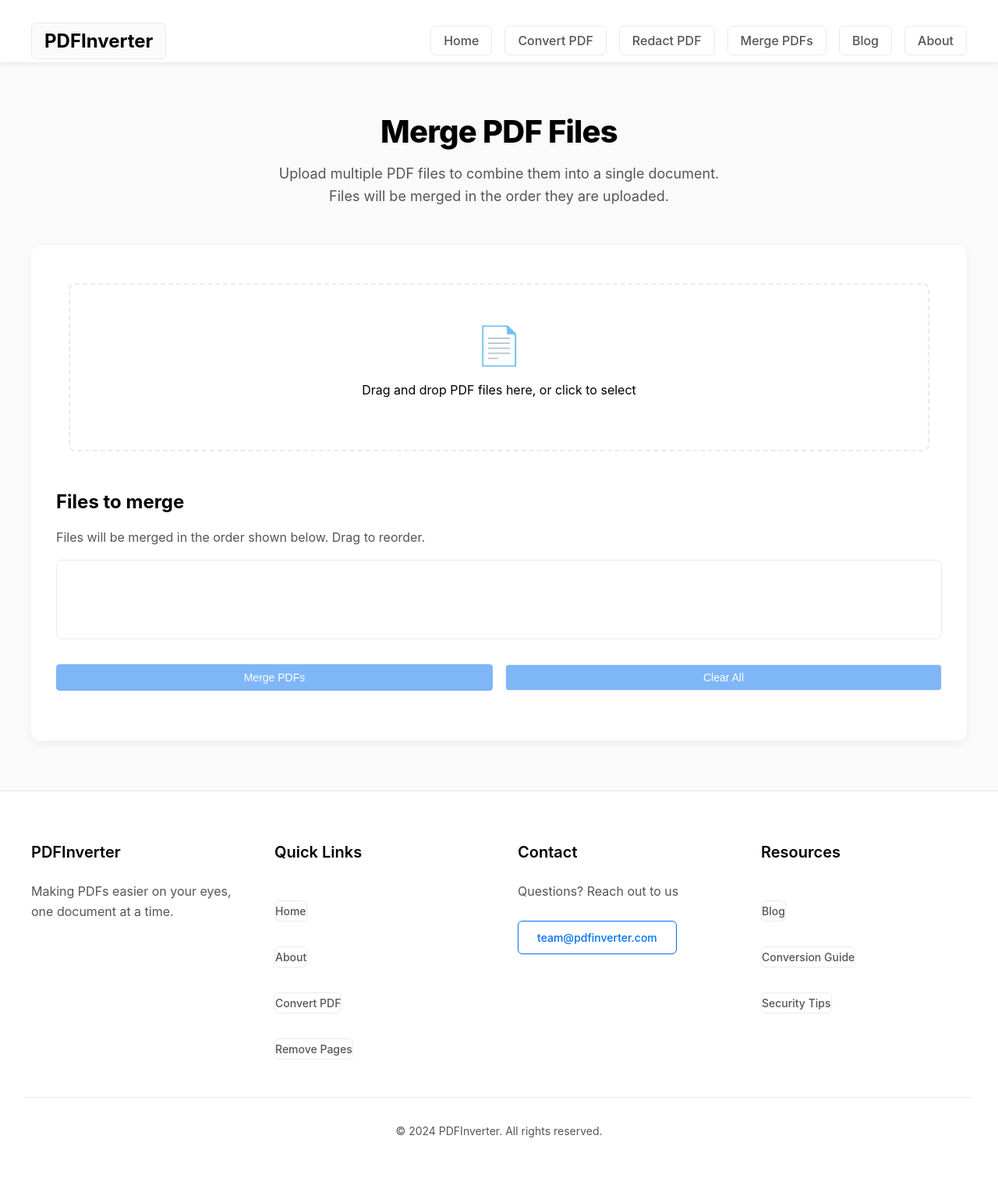
After one commit to SiddheshKanawade/pdf-color-converter, a Flask app: page /merge-pdf in a window 1280 px wide. The commit adds this page. Shown: the whole page at 78% size. Run offline with Flask 3, Linux system fonts and the light colour scheme; parts of the project's set-up code (start-up, migrations or seed data) failed here and were passed over; some libraries are stand-ins or nearby versions.

Commit message:
merge pdfs

```diff
--- a/app.py
+++ b/app.py
@@ -170,5 +170,56 @@ def apply_redactions():
     except Exception as e:
         return jsonify({'error': str(e)}), 500
 
+@app.route('/merge-pdf')
+def merge_pdf_page():
+    return render_template('merge.html')
+
+@app.route('/merge-pdfs', methods=['POST'])
+def merge_pdfs():
+    if 'files[]' not in request.files:
+        return jsonify({'error': 'No files uploaded'}), 400
+
+    files = request.files.getlist('files[]')
+    if not files or files[0].filename == '':
+        return jsonify({'error': 'No files selected'}), 400
+
+    # Check if all files are PDFs
+    for file in files:
+        if not file.filename.lower().endswith('.pdf'):
+            return jsonify({'error': 'All files must be PDFs'}), 400
+
+    try:
+        # Create a new PDF document
+        merged_doc = fitz.open()
+
+        # Save each file temporarily and add to the merged document
+        temp_files = []
+        for file in files:
+            temp_path = os.path.join(app.config['UPLOAD_FOLDER'], file.filename)
+            file.save(temp_path)
+            temp_files.append(temp_path)
+
+            # Open the PDF and append all pages to the merged document
+            pdf_doc = fitz.open(temp_path)
+            merged_doc.insert_pdf(pdf_doc)
+            pdf_doc.close()
+
+        # Save the merged document
+        output_filename = f"merged_pdf_{datetime.now().strftime('%Y%m%d%H%M%S')}.pdf"
+        output_path = os.path.join(app.config['PROCESSED_FOLDER'], output_filename)
+        merged_doc.save(output_path)
+        merged_doc.close()
+
+        # Clean up temporary files
+        for temp_file in temp_files:
+            try:
+                os.remove(temp_file)
+            except:
+                pass
+
+        return jsonify({'success': True, 'merged_filename': output_filename})
+    except Exception as e:
+        return jsonify({'error': str(e)}), 500
+
 if __name__ == '__main__':
     app.run(debug=True)
--- a/static/sitemap.xml
+++ b/static/sitemap.xml
@@ -55,4 +55,9 @@
         <changefreq>monthly</changefreq>
         <priority>0.8</priority>
     </url>
+    <url>
+        <loc>https://www.pdfinverter.com/merge-pdf</loc>
+        <changefreq>monthly</changefreq>
+        <priority>0.8</priority>
+    </url>
 </urlset>
--- a/static/style.css
+++ b/static/style.css
@@ -1147,3 +1147,128 @@ button:disabled {
         justify-content: center;
     }
 }
+
+/* PDF Merge styles */
+.merge-section {
+    padding: 4rem 0;
+    background-color: var(--background-color);
+}
+
+.merge-container {
+    max-width: 1200px;
+    margin: 0 auto;
+    background-color: white;
+    border-radius: 12px;
+    box-shadow: 0 4px 12px rgba(0, 0, 0, 0.05);
+    overflow: hidden;
+    padding-bottom: 2rem;
+}
+
+.file-list-container {
+    padding: 0 2rem 2rem;
+}
+
+.file-instruction {
+    color: var(--secondary-color);
+    margin-bottom: 1rem;
+}
+
+.file-list {
+    list-style: none;
+    padding: 0;
+    margin: 0 0 2rem;
+    border: 1px solid var(--border-color);
+    border-radius: 8px;
+    min-height: 100px;
+}
+
+.file-item {
+    display: flex;
+    justify-content: space-between;
+    align-items: center;
+    padding: 1rem;
+    border-bottom: 1px solid var(--border-color);
+    background-color: white;
+    cursor: move;
+}
+
+.file-item:last-child {
+    border-bottom: none;
+}
+
+.file-item-ghost {
+    opacity: 0.5;
+    background-color: var(--background-color);
+}
+
+.file-info {
+    display: flex;
+    flex-direction: column;
+    gap: 0.25rem;
+}
+
+.file-name {
+    font-weight: 500;
+}
+
+.file-size {
+    font-size: 0.875rem;
+    color: var(--secondary-color);
+}
+
+.remove-file {
+    background: none;
+    border: none;
+    color: var(--secondary-color);
+    font-size: 1.25rem;
+    cursor: pointer;
+    padding: 0.25rem 0.5rem;
+    border-radius: 4px;
+    transition: all 0.2s ease;
+}
+
+.remove-file:hover {
+    color: #ff3b30;
+    background-color: rgba(255, 59, 48, 0.1);
+}
+
+.merge-actions {
+    display: flex;
+    gap: 1rem;
+    justify-content: flex-start;
+}
+
+.loading-indicator {
+    display: flex;
+    flex-direction: column;
+    align-items: center;
+    justify-content: center;
+    padding: 2rem;
+}
+
+.spinner {
+    width: 40px;
+    height: 40px;
+    border: 4px solid rgba(0, 0, 0, 0.1);
+    border-radius: 50%;
+    border-top-color: var(--accent-color);
+    animation: spin 1s ease-in-out infinite;
+    margin-bottom: 1rem;
+}
+
+@keyframes spin {
+    to {
+        transform: rotate(360deg);
+    }
+}
+
+/* Responsive adjustments */
+@media (max-width: 768px) {
+    .merge-actions {
+        flex-direction: column;
+    }
+
+    .merge-actions button {
+        width: 100%;
+    }
+}
--- a/templates/base.html
+++ b/templates/base.html
@@ -39,6 +39,7 @@
                 <a href="/">Home</a>
                 <a href="/convert">Convert PDF</a>
                 <a href="/redact-pdf">Redact PDF</a>
+                <a href="/merge-pdf">Merge PDFs</a>
                 <a href="/blog">Blog</a>
                 <a href="/#about">About</a>
             </div>
--- /dev/null
+++ b/templates/merge.html
@@ -0,0 +1,235 @@
+{% extends "base.html" %}
+
+{% block title %}Merge PDFs - Combine Multiple Documents{% endblock %}
+{% block ogtitle %}Merge PDFs - Combine Multiple Documents{% endblock %}
+{% block ogdescription %}Easily combine multiple PDF files into a single document. Merge reports, presentations, and documents in the order you choose.{% endblock %}
+{% block canonical %}merge-pdf{% endblock %}
+
+{% block content %}
+<section class="merge-section">
+    <div class="container">
+        <div class="section-header">
+            <h1>Merge PDF Files</h1>
+            <p class="section-description">Upload multiple PDF files to combine them into a single document. Files will be merged in the order they are uploaded.</p>
+        </div>
+
+        <div class="merge-container">
+            <div class="file-upload-area">
+                <div class="upload-prompt" id="drop-area">
+                    <div class="upload-icon">📄</div>
+                    <p>Drag and drop PDF files here, or click to select</p>
+                    <input type="file" id="file-input" accept=".pdf" multiple class="hidden">
+                </div>
+            </div>
+
+            <div class="file-list-container">
+                <h3>Files to merge</h3>
+                <p class="file-instruction">Files will be merged in the order shown below. Drag to reorder.</p>
+                <ul id="file-list" class="file-list"></ul>
+
+                <div class="merge-actions">
+                    <button id="merge-button" class="primary-button" disabled>Merge PDFs</button>
+                    <button id="clear-files" class="control-button" disabled>Clear All</button>
+                </div>
+            </div>
+
+            <div id="loading-indicator" class="loading-indicator hidden">
+                <div class="spinner"></div>
+                <p>Merging your PDFs...</p>
+            </div>
+        </div>
+    </div>
+</section>
+
+<script src="https://cdn.jsdelivr.net/npm/sortablejs@1.15.0/Sortable.min.js"></script>
+<script>
+    // DOM elements
+    const dropArea = document.getElementById('drop-area');
+    const fileInput = document.getElementById('file-input');
+    const fileList = document.getElementById('file-list');
+    const mergeButton = document.getElementById('merge-button');
+    const clearButton = document.getElementById('clear-files');
+    const loadingIndicator = document.getElementById('loading-indicator');
+
+    // Variables
+    let files = [];
+
+    // Initialize sortable list
+    const sortable = new Sortable(fileList, {
+        animation: 150,
+        ghostClass: 'file-item-ghost',
+        onEnd: function() {
+            // Update files array to match the new order
+            const newOrder = [];
+            Array.from(fileList.children).forEach(item => {
+                const index = parseInt(item.dataset.index);
+                newOrder.push(files[index]);
+            });
+            files = newOrder;
+
+            // Update data-index attributes
+            updateFileIndices();
+        }
+    });
+
+    // Event listeners
+    dropArea.addEventListener('click', () => fileInput.click());
+    fileInput.addEventListener('change', handleFileInput);
+
+    dropArea.addEventListener('dragover', (e) => {
+        e.preventDefault();
+        dropArea.classList.add('dragover');
+    });
+
+    dropArea.addEventListener('dragleave', () => {
+        dropArea.classList.remove('dragover');
+    });
+
+    dropArea.addEventListener('drop', (e) => {
+        e.preventDefault();
+        dropArea.classList.remove('dragover');
+        handleFiles(e.dataTransfer.files);
+    });
+
+    mergeButton.addEventListener('click', mergePDFs);
+    clearButton.addEventListener('click', clearFiles);
+
+    // Handle file input
+    function handleFileInput(e) {
+        handleFiles(e.target.files);
+    }
+
+    function handleFiles(fileList) {
+        for (let i = 0; i < fileList.length; i++) {
+            const file = fileList[i];
+            if (file.type === 'application/pdf') {
+                addFile(file);
+            } else {
+                alert(`${file.name} is not a PDF file.`);
+            }
+        }
+
+        updateButtons();
+    }
+
+    function addFile(file) {
+        // Add file to array
+        const fileIndex = files.length;
+        files.push(file);
+
+        // Create list item
+        const item = document.createElement('li');
+        item.className = 'file-item';
+        item.dataset.index = fileIndex;
+
+        // File info
+        const fileInfo = document.createElement('div');
+        fileInfo.className = 'file-info';
+
+        const fileName = document.createElement('span');
+        fileName.className = 'file-name';
+        fileName.textContent = file.name;
+
+        const fileSize = document.createElement('span');
+        fileSize.className = 'file-size';
+        fileSize.textContent = formatFileSize(file.size);
+
+        fileInfo.appendChild(fileName);
+        fileInfo.appendChild(fileSize);
+
+        // Remove button
+        const removeBtn = document.createElement('button');
+        removeBtn.className = 'remove-file';
+        removeBtn.innerHTML = '&times;';
+        removeBtn.addEventListener('click', () => removeFile(item, fileIndex));
+
+        // Assemble item
+        item.appendChild(fileInfo);
+        item.appendChild(removeBtn);
+        fileList.appendChild(item);
+    }
+
+    function removeFile(item, index) {
+        // Remove from DOM
+        item.remove();
+
+        // Remove from array
+        files = files.filter((_, i) => i !== index);
+
+        // Update indices
+        updateFileIndices();
+
+        // Update buttons
+        updateButtons();
+    }
+
+    function updateFileIndices() {
+        Array.from(fileList.children).forEach((item, index) => {
+            item.dataset.index = index;
+        });
+    }
+
+    function updateButtons() {
+        mergeButton.disabled = files.length < 2;
+        clearButton.disabled = files.length === 0;
+    }
+
+    function clearFiles() {
+        fileList.innerHTML = '';
+        files = [];
+        updateButtons();
+    }
+
+    function formatFileSize(bytes) {
+        if (bytes === 0) return '0 Bytes';
+
+        const k = 1024;
+        const sizes = ['Bytes', 'KB', 'MB', 'GB'];
+        const i = Math.floor(Math.log(bytes) / Math.log(k));
+
+        return parseFloat((bytes / Math.pow(k, i)).toFixed(2)) + ' ' + sizes[i];
+    }
+
+    async function mergePDFs() {
+        if (files.length < 2) {
+            alert('Please add at least two PDF files to merge.');
+            return;
+        }
+
+        // Show loading indicator
+        loadingIndicator.classList.remove('hidden');
+
+        // Create FormData
+        const formData = new FormData();
+        files.forEach(file => {
+            formData.append('files[]', file);
+        });
+
+        try {
+            const response = await fetch('/merge-pdfs', {
+                method: 'POST',
+                body: formData
+            });
+
+            const data = await response.json();
+
+            // Hide loading indicator
+            loadingIndicator.classList.add('hidden');
+
+            if (data.success) {
+                // Download the merged PDF
+                window.location.href = `/download/${data.merged_filename}`;
+
+                // Clear the file list
+                clearFiles();
+            } else {
+                alert(data.error || 'Merging failed');
+            }
+        } catch (error) {
+            console.error('Error merging PDFs:', error);
+            alert('Error merging PDFs');
+            loadingIndicator.classList.add('hidden');
+        }
+    }
+</script>
+{% endblock %}
```
